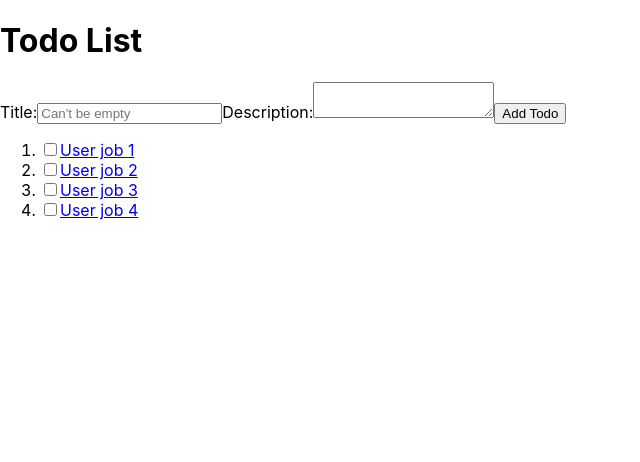
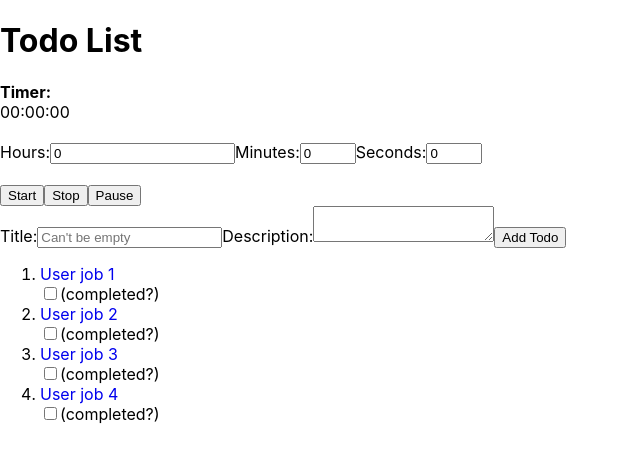
Before and after one commit to ahsatal-pierre/todoListFront, a React (Create React App) app: page / in a window 1280 px wide. Shown: the top 462 px of the page, without its empty margins (0-640 px from the left). Built offline with nearby package versions, Linux system fonts and the light colour scheme.

Commit message:
added a timer

```diff
--- /dev/null
+++ b/src/Timer.js
@@ -0,0 +1,127 @@
+
+import React, { useState, useEffect } from 'react';
+
+const Timer = () => {
+  const [time, setTime] = useState({ hours: 0, minutes: 0, seconds: 0 });
+  const [isRunning, setIsRunning] = useState(false);
+  const [isTimeUp, setIsTimeUp] = useState(false);
+
+  useEffect(() => {
+    let interval;
+
+    if (isRunning) {
+      interval = setInterval(() => {
+        setTime((prevTime) => {
+          const { hours, minutes, seconds } = prevTime;
+
+          if (hours === 0 && minutes === 0 && seconds === 0) {
+            clearInterval(interval);
+            setIsRunning(false);
+            setIsTimeUp(true);
+          }
+
+          if (seconds > 0) {
+            return { hours, minutes, seconds: seconds - 1 };
+          } else if (minutes > 0) {
+            return { hours, minutes: minutes - 1, seconds: 59 };
+          } else if (hours > 0) {
+            return { hours: hours - 1, minutes: 59, seconds: 59 };
+          }
+
+          return { hours, minutes, seconds };
+        });
+      }, 1000);
+    }
+
+    return () => clearInterval(interval);
+  }, [isRunning]);
+
+  const startCountdown = () => {
+    setIsTimeUp(false);
+    if (!isRunning) {
+      setIsRunning(true);
+    }
+  };
+
+  const stopCountdown = () => {
+    if (isRunning) {
+      setIsRunning(false);
+      setTime({ hours: 0, minutes: 0, seconds: 0 });
+      setIsTimeUp(false);
+    }
+  };
+
+  const pauseCountdown = () => {
+    setIsRunning(false);
+  };
+
+  const formatTime = (timeValue) => {
+    return timeValue.toString().padStart(2, '0');
+  };
+
+  const handleInputChange = (e, timeUnit) => {
+    const inputValue = parseInt(e.target.value, 10);
+    const validatedValue = isNaN(inputValue) || inputValue < 0 ? 0 : inputValue;
+
+    setTime((prevTime) => ({
+      ...prevTime,
+      [timeUnit]: validatedValue,
+    }));
+  };
+
+  return (
+    <div className='cadreTimer'>
+      <div className='timerClock'>
+        <strong>Timer:</strong> <br /> {`${formatTime(time.hours)}:${formatTime(time.minutes)}:${formatTime(
+          time.seconds
+        )}`}
+      </div>
+      <br />
+
+      <div className='timer'>
+        <label>
+          Hours:
+          <input
+            type='number'
+            value={time.hours}
+            onChange={(e) => handleInputChange(e, 'hours')}
+            min={0}
+          />
+        </label>
+
+        <label>
+          Minutes:
+          <input
+            type='number'
+            value={time.minutes}
+            onChange={(e) => handleInputChange(e, 'minutes')}
+            min={0}
+            max={59}
+          />
+        </label>
+
+        <label>
+          Seconds:
+          <input
+            type='number'
+            value={time.seconds}
+            onChange={(e) => handleInputChange(e, 'seconds')}
+            min={0}
+            max={59}
+          />
+        </label>
+      </div>
+
+      <br />
+      <div className='timerbutton'>
+        <button onClick={startCountdown}>Start</button>
+        <button onClick={stopCountdown}>Stop</button>
+        <button onClick={pauseCountdown}>Pause</button>
+      </div>
+
+      {isTimeUp && <div className='goodJob'>Good job!</div>}
+    </div>
+  );
+};
+
+export default Timer;
--- a/src/TodoContext.js
+++ b/src/TodoContext.js
@@ -32,12 +32,18 @@ export const TodoProvider = ({ children }) => {
       });
 
       const sortedTodos = [...updatedTodos].sort((a, b) => {
-        if (a.state === 'completed' && b.state !== 'completed') {
-          return 1;
-        } else if (a.state !== 'completed' && b.state === 'completed') {
-          return -1;
+        if (a.state === 'pending' && b.state === 'pending') {
+          if (a.id > 4 && b.id > 4) {
+            return b.id - a.id;
+          } else if (a.id <= 4 && b.id <= 4) {
+            return a.id - b.id;
+          } else if (a.id > 4 && b.id <= 4) {
+            return -1;
+          } else {
+            return 1;
+          }
         } else {
-          return a.id - b.id;
+          return a.state === 'pending' ? -1 : 1;
         }
       });
 
--- a/src/TodoList.js
+++ b/src/TodoList.js
@@ -3,6 +3,7 @@ import React, { useContext, useState } from 'react';
 import { Link } from 'react-router-dom';
 import { TodoContext } from './TodoContext';
 import AddTodoForm from './AddTodoForm';
+import Timer from './Timer';
 
 const TodoList = () => {
   const { todos, updateTodoState, addTodo } = useContext(TodoContext);
@@ -46,20 +47,28 @@ const TodoList = () => {
   return (
     <div>
       <h1>Todo List</h1>
+      <Timer />
       <AddTodoForm />
       <ol>
-        {todos.map((todo) => ( <li
-            key={todo.id}
+      {todos.map((todo) => (
+  <li key={todo.id}>
+    <Link
+      to={`/todo/${todo.id}`}
+      state={{ description: todo.description, title: todo.title }}
       style={{ textDecoration: todo.state === 'completed' ? 'line-through' : 'none' }}
     >
+      {todo.title}
+    </Link>
+    <div>
       <input
         type="checkbox"
         checked={todo.state === 'completed'}
         onChange={() => handleTodoStateChange(todo.id)}
       />
-                  <Link to={`/todo/${todo.id}`} state={{ description: todo.description, title: todo.title }}>
-              {todo.title}
-            </Link>
+      <span>
+        {todo.state === 'completed' ? '(pending?)' : '(completed?)'}
+      </span>
+    </div>
   </li>
 ))}
       </ol>
```
Lines whose indentation alone changed are shown as unchanged.
